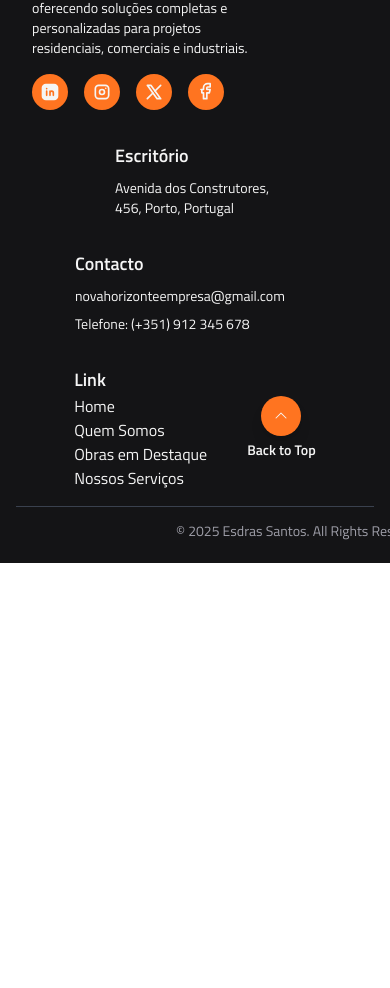
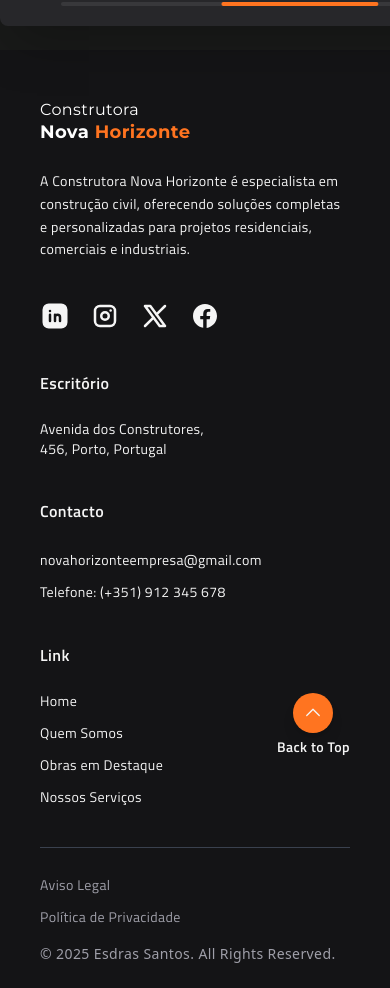
Before and after one commit to esdrassantos06/novahorizonte, a React (Vite) app: page /obras in a window 390 px wide. Shown: the part 3014-4002 px from the top of the page. Before the commit the page ends 3577 px from the top, so only its background shows below. Built offline with nearby package versions, Linux system fonts and the light colour scheme.

Commit message:
New responsive footer

```diff
--- a/src/components/Footer.jsx
+++ b/src/components/Footer.jsx
@@ -23,33 +23,35 @@ const Footer = () => {
     },
   ];
 
+
   return (
-    <footer className="relative w-full h-fit bg-terceary text-text p-4 flex flex-col items-center">
-      <div className="top-footer w-full items-start h-full gap-8 grid grid-cols-1 md:grid-cols-2 lg:grid-cols-4 p-4">
-        <div className="aboutus-and-icons flex justify-center items-start flex-col flex-grow ">
-          <div className="aboutUS titilliumSemiBold mb-4 gap-4 text-start flex justify-center w-full h-full items-start self-center">
-            <div className="flex flex-col gap-2">
-              <h2 className="text-lg">Sobre Nós</h2>
-              <p className="w-[70%] titilliumRegular text-sm">
-                A Construtora Nova Horizonte é especialista em construção civil,
+    <footer className="font-sans tracking-wide bg-terceary text-text px-10 pt-12 pb-6">
+      <div className="flex flex-wrap justify-between gap-10">
+        <div className="max-w-md">
+          <Link to='/' aria-label="Logo da Empresa" className="logo-footer cursor-pointer select-none flex flex-col text-start -space-y-1 self-start">
+            <p className='montserrat text-base'>Construtora</p>
+            <p className='montserrat text-nowrap text-lg font-bold'>Nova <span className='text-secondary'>Horizonte</span></p>
+          </Link>
+
+          <div className="mt-6">
+            <p className="text-text titilliumRegular leading-relaxed text-sm">A Construtora Nova Horizonte é especialista em construção civil,
               oferecendo soluções completas e personalizadas para projetos
-                residenciais, comerciais e industriais.
-              </p>
-            </div>
+              residenciais, comerciais e industriais.</p>
           </div>
 
-          <div className="icons flex items-center gap-4">
+          <ul className="mt-10 flex space-x-5">
+            <li>
               <a
                 href="https://linkedin.com"
-              className="p-2 group bg-secondary rounded-full"
+                className="flex items-center justify-center group rounded-full"
                 target="_blank"
                 aria-label="LinkedIn"
               >
                 <svg
                   xmlns="http://www.w3.org/2000/svg"
                   className="group-hover:text-white/70"
-                width="20"
-                height="20"
+                  width="30"
+                  height="30"
                   viewBox="0 0 24 24"
                   fill="currentColor"
                 >
@@ -57,18 +59,20 @@ const Footer = () => {
                   <path d="M17 2a5 5 0 0 1 5 5v10a5 5 0 0 1 -5 5h-10a5 5 0 0 1 -5 -5v-10a5 5 0 0 1 5 -5zm-9 8a1 1 0 0 0 -1 1v5a1 1 0 0 0 2 0v-5a1 1 0 0 0 -1 -1m6 0a3 3 0 0 0 -1.168 .236l-.125 .057a1 1 0 0 0 -1.707 .707v5a1 1 0 0 0 2 0v-3a1 1 0 0 1 2 0v3a1 1 0 0 0 2 0v-3a3 3 0 0 0 -3 -3m-6 -3a1 1 0 0 0 -.993 .883l-.007 .127a1 1 0 0 0 1.993 .117l.007 -.127a1 1 0 0 0 -1 -1" />
                 </svg>
               </a>
+            </li>
 
+            <li>
               <a
                 href="https://instagram.com"
-              className="p-2 group bg-secondary rounded-full"
+                className="flex items-center justify-center group  rounded-full"
                 target="_blank"
                 aria-label="Instagram"
               >
                 <svg
                   xmlns="http://www.w3.org/2000/svg"
                   className="group-hover:text-white/70"
-                width="20"
-                height="20"
+                  width="30"
+                  height="30"
                   viewBox="0 0 24 24"
                   fill="none"
                   stroke="currentColor"
@@ -82,18 +86,20 @@ const Footer = () => {
                   <path d="M16.5 7.5v.01" />
                 </svg>
               </a>
+            </li>
 
+            <li>
               <a
                 href="https://X.com"
-              className="p-2 group bg-secondary rounded-full"
+                className="flex items-center justify-center group rounded-full"
                 target="_blank"
                 aria-label="X (Twitter)"
               >
                 <svg
                   xmlns="http://www.w3.org/2000/svg"
                   className="group-hover:text-white/70"
-                width="20"
-                height="20"
+                  width="30"
+                  height="30"
                   viewBox="0 0 24 24"
                   fill="none"
                   stroke="currentColor"
@@ -107,60 +113,67 @@ const Footer = () => {
                 </svg>
               </a>
 
+            </li>
+
+            <li>
               <a
                 href="https://facebook.com"
-              className="p-2 group bg-secondary rounded-full"
+                className="flex items-center justify-center group rounded-full"
                 target="_blank"
                 aria-label="Facebook"
               >
                 <svg
                   xmlns="http://www.w3.org/2000/svg"
+                  width="30"
+                  height="30"
                   className="group-hover:text-white/70"
-                width="20"
-                height="20"
-                viewBox="0 0 24 24"
-                fill="none"
-                stroke="currentColor"
-                strokeWidth="2"
-                strokeLinecap="round"
-                strokeLinejoin="round"
+                  viewBox="0 0 256 256"
+                  fill="currentColor"
                 >
-                <path stroke="none" d="M0 0h24v24H0z" fill="none" />
-                <path d="M7 9v4h2v7h4v-7h3l1 -4h-4v-2a1 1 0 0 1 1 -1h3v-4h-3a5 5 0 0 0 -5 5v2h-3" />
+                  <g transform="scale(8.53333,8.53333)">
+                    <path d="M15,3c-6.627,0 -12,5.373 -12,12c0,6.016 4.432,10.984 10.206,11.852v-8.672h-2.969v-3.154h2.969v-2.099c0,-3.475 1.693,-5 4.581,-5c1.383,0 2.115,0.103 2.461,0.149v2.753h-1.97c-1.226,0 -1.654,1.163 -1.654,2.473v1.724h3.593l-0.487,3.154h-3.106v8.697c5.857,-0.794 10.376,-5.802 10.376,-11.877c0,-6.627 -5.373,-12 -12,-12z" />
+                  </g>
                 </svg>
               </a>
-          </div>
+            </li>
+
+          </ul>
         </div>
 
-        <div className="flex flex-grow justify-center titilliumSemiBold gap-4 text-start items-start self-stretch">
-          <div className="flex flex-col gap-2">
-            <h2 className="text-lg">Escritório</h2>
-            <p className="w-[10rem] titilliumRegular text-sm">
-              Avenida dos Construtores, 456, Porto, Portugal
-            </p>
-          </div>
+
+
+        <div className="max-lg:min-w-[140px]">
+          <h4 className="titilliumSemiBold text-base relative max-sm:cursor-pointer">Escritório</h4>
+
+          <ul className="mt-6 space-y-4">
+            <li>
+              <p className='titilliumRegular text-sm'>Avenida dos Construtores, <br /> 456, Porto, Portugal</p>
+            </li>
+          </ul>
         </div>
 
-        <div className="flex flex-grow justify-center titilliumSemiBold text-start items-start self-stretch">
-          <div className="flex flex-col gap-2">
-            <h2 className="text-lg">Contacto</h2>
-            <p className="w-[15rem] titilliumRegular text-sm">
-              novahorizonteempresa@gmail.com
-            </p>
-            <p className="w-[15rem] titilliumRegular text-sm">
-              Telefone: (+351) 912 345 678
-            </p>
-          </div>
+        <div className="max-lg:min-w-[140px]">
+          <h4 className="titilliumSemiBold text-base relative max-sm:cursor-pointer">Contacto</h4>
+          <ul className="space-y-2 titilliumRegular mt-6">
+            <li>
+              <span className='text-sm'>novahorizonteempresa@gmail.com</span>
+            </li>
+            <li>
+              <span className='text-sm'>Telefone: (+351) 912 345 678</span>
+            </li>
+          </ul>
         </div>
 
-        <div className="flex flex-grow titilliumSemiBold justify-center text-start items-start gap-10 self-stretch">
-          <div>
-            <h2 className="text-lg">Link</h2>
-            <ul className="titilliumRegular flex flex-col text-base">
+
+
+        <div className="max-lg:min-w-[140px] ">
+          <h4 className=" text-base titilliumSemiBold relative max-sm:cursor-pointer">Link</h4>
+
+          <ul className="space-y-3 titilliumRegular mt-6">
             {links.map((link, index) => (
               <li
                 key={index}
-                  className="hover:text-secondary text-nowrap transition-colors duration-200"
+                className="hover:text-secondary text-sm transition-colors duration-200"
               >
                 <Link to={link.path} aria-label={link.name}>
                   {link.name}
@@ -172,45 +185,50 @@ const Footer = () => {
         <div
           id="backToTop"
           onClick={() => window.scrollTo({ top: 0, behavior: "smooth" })}
-            className={`flex ${location.pathname === "/obrigado-pelo-contacto" ? "hidden" : ""} gap-1 titilliumSemiBold h-full flex-col justify-center items-center cursor-pointer`}
+          className={`flex flex-col ${location.pathname === "/obrigado-pelo-contacto" ? "hidden" : ""} gap-1 titilliumSemiBold justify-center items-center cursor-pointer`}
         >
           <button
-              className="bg-secondary cursor-pointer p-3 rounded-full shadow-lg hover:bg-amber-700 transition"
+            className="bg-secondary cursor-pointer flex items-center justify-center h-10 w-10 rounded-full shadow-lg hover:bg-amber-700 transition"
             aria-label="Voltar ao topo"
           >
-              <CaretUp />
+            <CaretUp size={20} />
           </button>
 
           <span className={`text-sm text-nowrap`}>Back to Top</span>
         </div>
       </div>
-      </div>
 
-      <div className="border-b border-gray-600/70 w-full"></div>
+      <hr className="mt-10 mb-6 border-gray-600/70" />
 
-      <div className="bottom-footer titilliumRegular text-nowrap gap-10 pt-2 flex items-center justify-between px-40 xl:px-80 h-10 w-full">
-        <p className="text-sm text-zinc-400 ">
-          &copy; {new Date().getFullYear()} Esdras Santos. All Rights Reserved.
-        </p>
-
-        <div className="text-sm space-x-4">
+      <div className="flex flex-wrap max-md:flex-col gap-4">
+        <ul className="md:flex titilliumRegular text-zinc-400 md:space-x-6 max-md:space-y-2">
+          <li>
             <Link
-            className="hover:text-secondary text-zinc-400 transition-colors duration-200"
+              className="hover:text-secondary text-sm text-zinc-400 transition-colors duration-200"
+              to="/legal-notice"
+              aria-label="Aviso Legal"
+            >
+              Aviso Legal
+            </Link>
+          </li>
+          <li>
+            <Link
+              className="hover:text-secondary text-sm text-zinc-400 transition-colors duration-200"
               to="/privacy-policy"
               aria-label="Política de Privacidade"
             >
               Política de Privacidade
             </Link>
-          <Link
-            className="hover:text-secondary text-zinc-400 transition-colors duration-200"
-            to="/legal-notice"
-            aria-label="Aviso Legal"
-          >
-            Aviso Legal
-          </Link>
-        </div>
+          </li>
+        </ul>
+
+
+        <p className="text-sm md:ml-auto text-zinc-400 ">
+          &copy; {new Date().getFullYear()} Esdras Santos. All Rights Reserved.
+        </p>
       </div>
     </footer>
+
   );
 };
 
--- a/src/routes/Obras.jsx
+++ b/src/routes/Obras.jsx
@@ -19,7 +19,7 @@ function Obras() {
           <Projetos />
         </div>
 
-        <div className="flex w-full flex-col gap-5 pt-20 items-center justify-center bg-primary h-[30em]">
+        <div className="flex w-full flex-col gap-5 pt-20 items-center justify-center bg-primary h-[40em]">
           <div className="pb-5">
             <h1 className="text-5xl text-secondary titilliumBold">
               Opniões de nossos clientes
```
Lines whose indentation alone changed are shown as unchanged.
